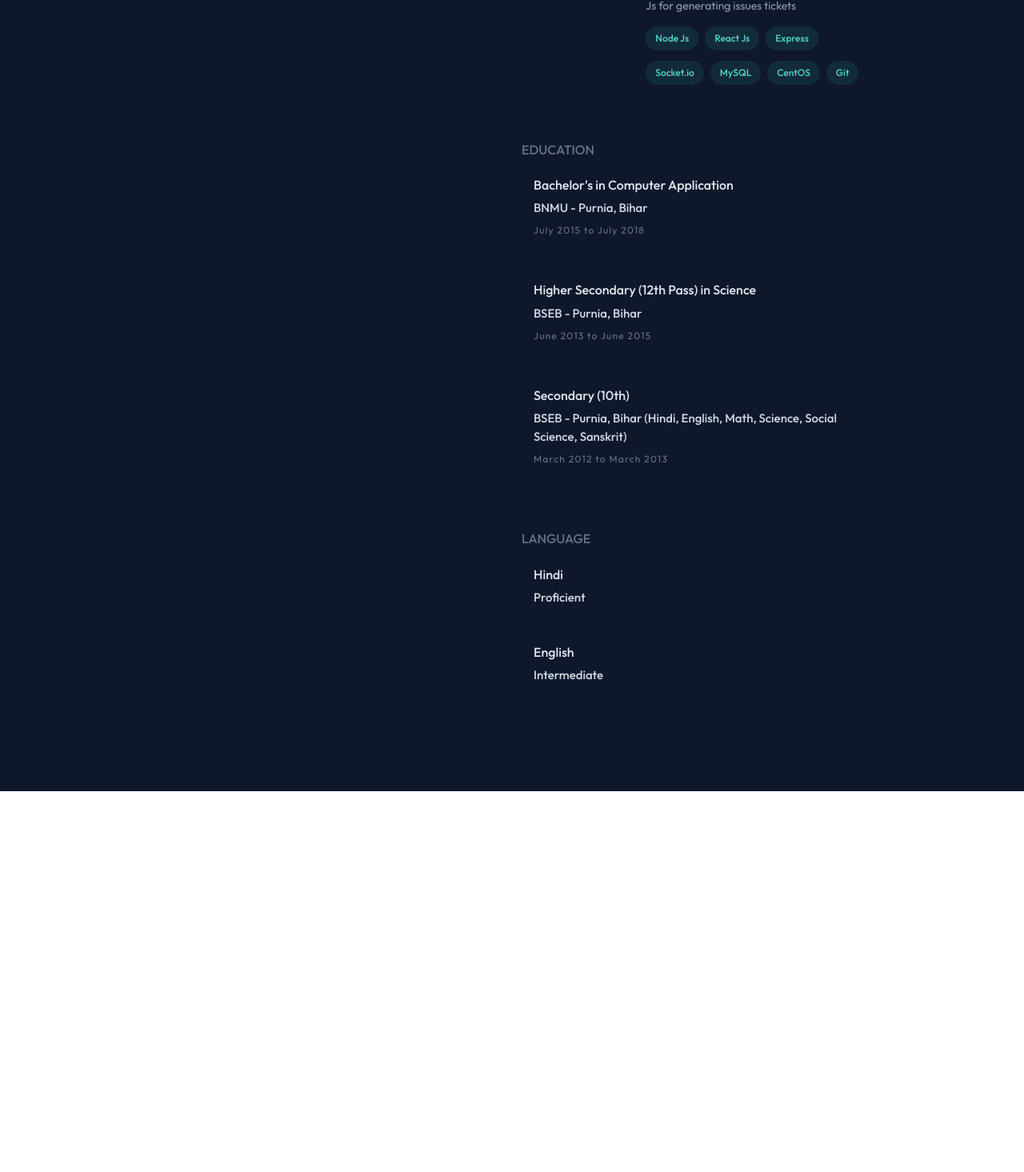
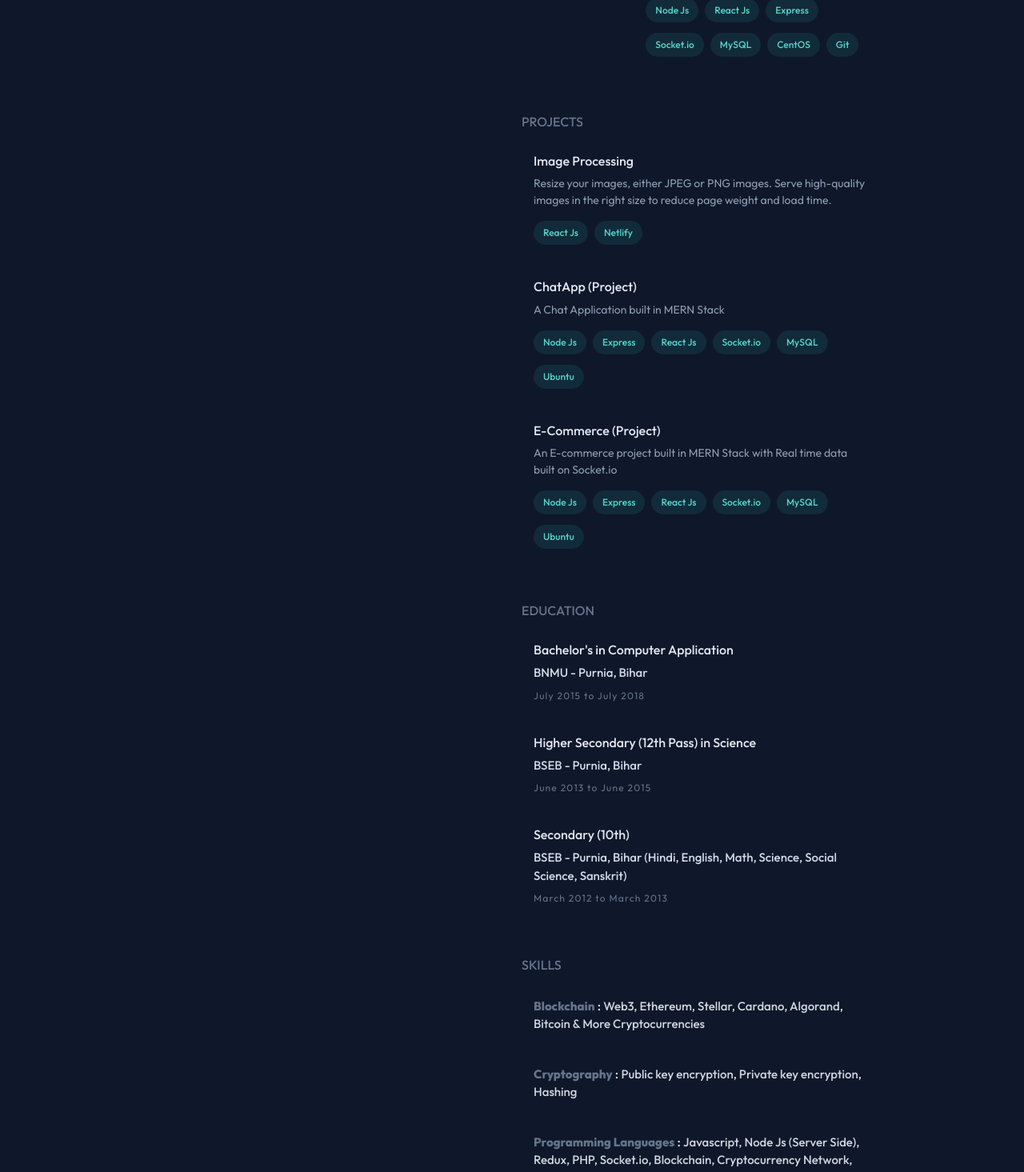
Before and after one commit to codeincrypt/codeincrypt-resume-portfolio, a React (Create React App) app: page / in a window 1280 px wide. Shown: the part 1319-2784 px from the top of the page at 80% size. Before the commit the page ends 2308 px from the top, so only its background shows below. Built offline with nearby package versions, Linux system fonts and the light colour scheme.

Commit message:
resume setup

```diff
--- a/src/App.css
+++ b/src/App.css
@@ -45,16 +45,11 @@ body {
     font-weight : 600;
 }
 
-.card-text3 {
-  font-size: 15px;
-  line-height: 1.5;
-  color: #d2dbe7;
-}
-
 .stacks {
   font-size: 1.25rem;
   line-height: 1.75rem;
 }
+
 p {
   font-size: 16px;
   line-height: 1.5;
@@ -170,6 +165,23 @@ p {
   color: #58dacd;
 }
 
+.card-text3 {
+  font-size: 15px;
+  line-height: 1.5;
+  color: #d2dbe7;
+}
+
+.card-text4 {
+  font-size: 15px;
+  line-height: 1.5;
+  color: #d0d6de;
+}
+.card-text5 {
+  font-size: 15px;
+  line-height: 1.5;
+  color: #64748b;
+}
+
 .main-card {
   margin: 10px 0px 10px 0px;
   background-color:transparent;
@@ -208,7 +220,9 @@ p {
 
 .title {
   font-size: 16px;
+  margin-bottom: 15px;
   color: #64748b;
+  text-transform: uppercase;
 }
 
 
--- a/src/App.js
+++ b/src/App.js
@@ -3,7 +3,6 @@ import React from "react";
 import data from "./resume.json";
 
 function App() {
-
   const [cursorStyle, setCursorStyle] = React.useState({});
 
   const handleMouseMove = (e) => {
@@ -22,7 +21,7 @@ function App() {
 
   return (
     <div className="App" onMouseMove={handleMouseMove}>
-        <div className="cursor" style={cursorStyle}></div>
+      {/* <div className="cursor" style={cursorStyle}></div> */}
       <div className="container">
         <div className="row justify-content-center">
           <div className="col-lg-4">
@@ -72,13 +71,15 @@ function App() {
 
           <div className="col-lg-1"></div>
           <div className="col-lg-5 rightsidebar">
-            <div className="summary ">
+            <div id="summary" className="summary ">
+              <h4 className="title">Summary</h4>
               {data.about.map((item, index) => (
-                <p>{item}</p>
+                <p className="card-text4 mb-0">{item}</p>
               ))}
             </div>
 
             <div id="work-experience" className="work-experience margintop">
+              <h4 className="title">Work Experience</h4>
               {data.workExperience.map((item, index) => (
                 <div className="main-card">
                   <div className="row">
@@ -107,12 +108,44 @@ function App() {
             </div>
 
             <div id="education" className="education margintop">
-            <h4 className="title">EDUCATION</h4>
+              <h4 className="title">PROJECTS</h4>
+              {data.projects.map((item, index) => (
+                <div className="main-card">
+                  <h4 className="card-text1">{item.name}</h4>
+                  <ul className="lists">
+                    {item.summary.map((item, index) => (
+                      <li>{item}</li>
+                    ))}
+                  </ul>
+
+                  <div>
+                    {item.technology.map((item, index) => (
+                      <button className="chips">{item}</button>
+                    ))}
+                  </div>
+                </div>
+              ))}
+            </div>
+
+            <div id="education" className="education margintop">
+              <h4 className="title">EDUCATION</h4>
               {data.education.map((item, index) => (
                 <div className="main-card">
                   <h4 className="card-text1">{item.degree}</h4>
                   <h5 className="card-text3">{item.college}</h5>
-                  <p className="card-text2">{item.year}</p>
+                  <p className="card-text2 mb-0">{item.year}</p>
+                </div>
+              ))}
+            </div>
+
+            <div id="skills" className="skills margintop">
+              <h4 className="title">skills</h4>
+              {data.skills.map((item, index) => (
+                <div className="main-card">
+                  <h6 className="mb-0">
+                    <b className="card-text5">{item.name}</b> :{" "}
+                    <span className="card-text4">{item.details}</span>
+                  </h6>
                 </div>
               ))}
             </div>
@@ -122,7 +155,7 @@ function App() {
               {data.language.map((item, index) => (
                 <div className="main-card">
                   <h4 className="card-text1">{item.name}</h4>
-                  <h5 className="card-text3 text-right  ">{item.level}</h5>
+                  <h5 className="card-text2 text-right mb-0">{item.level}</h5>
                 </div>
               ))}
             </div>
--- a/src/resume.json
+++ b/src/resume.json
@@ -69,10 +69,32 @@
   ],
   "projects" : [
     {
-      "name" : "",
-      "summary" : ["a","b"],
-      "technology" : ["Bitbuket"]
+      "name" : "Image Processing",
+      "summary" : ["Resize your images, either JPEG or PNG images. Serve high-quality images in the right size to reduce page weight and load time."],
+      "technology" : ["React Js", "Netlify"]
+    },
+    {
+      "name" : "ChatApp (Project)",
+      "summary" : ["A Chat Application built in MERN Stack"],
+      "technology" : ["Node Js", "Express", "React Js", "Socket.io", "MySQL", "Ubuntu"]
+    },
+    {
+      "name" : "E-Commerce (Project)",
+      "summary" : ["An E-commerce project built in MERN Stack with Real time data built on Socket.io"],
+      "technology" : ["Node Js", "Express", "React Js", "Socket.io", "MySQL", "Ubuntu"]
     }
+  ],
+  "skills": [
+    {"name" :"Blockchain", "details":"Web3, Ethereum, Stellar, Cardano, Algorand, Bitcoin & More Cryptocurrencies"},
+    {"name" :"Cryptography", "details":"Public key encryption, Private key encryption, Hashing"},
+    {"name" :"Programming Languages", "details":"Javascript, Node Js (Server Side), Redux, PHP, Socket.io, Blockchain, Cryptocurrency Network, Web3"},
+    {"name" :"UI Web Technologies : HTML, CSS, JavaScript, ES6, Bootstrap, Material UI, React Bootstrap"},
+    {"name" :"Databases", "details":"MySQL, MongoDB, Oracle DB"},
+    {"name" :"Version Controls", "details":"Git, Github, Bitbucket"},
+    {"name" :"Frameworks / Library", "details":"Codeigniter (MVC), React Js, Redux"},
+    {"name" :"Web / Application Servers", "details":"Apache, HTTP Web Server."},
+    {"name" :"Cloud Platform", "details":"Dedicated Ubuntu / CentOs Linux Server."},
+    {"name" :"IDE Editor", "details":"Visual Studio Code, Sublime Text3, Notepad++, Atom, Bracket"}
   ],
   "education" : [
     {
```
